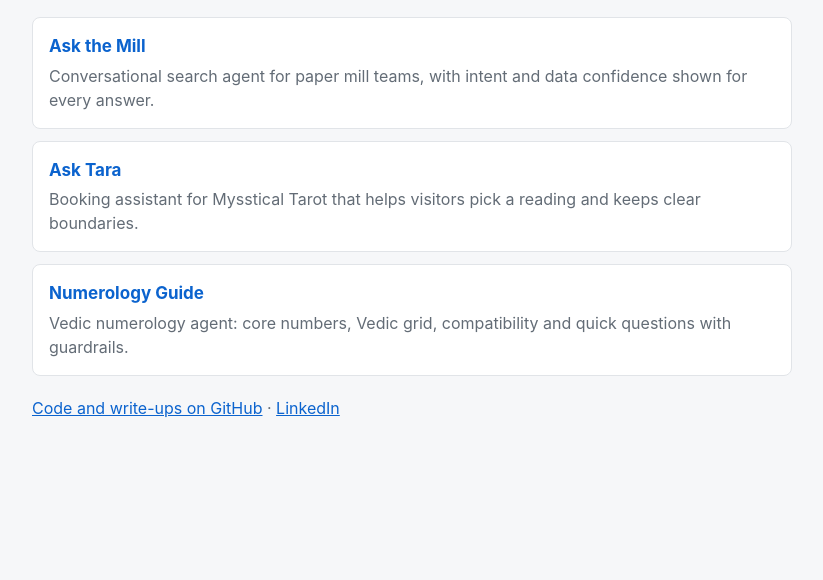
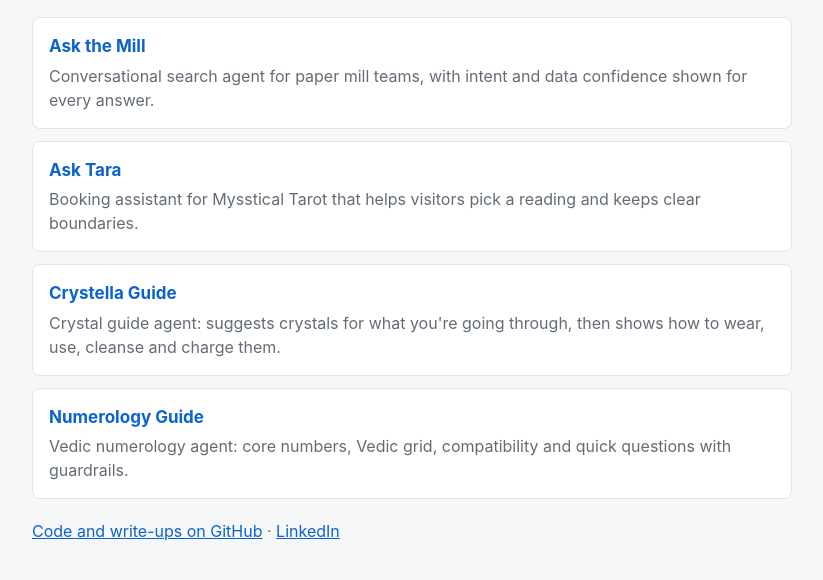
Before and after one commit to sargumchugh1234/ai-pm-portfolio, a plain HTML site: page index.html in a window 1280 px wide. Shown: the part 122-702 px from the top of the page, without its empty margins (228-1051 px from the left). Drawn offline with Linux system fonts and the light colour scheme.

Commit message:
Add Crystella Guide to README and landing page

```diff
--- a/index.html
+++ b/index.html
@@ -28,6 +28,7 @@ a.card h2{margin:0 0 4px;font-size:17px;color:var(--accent)}
 <div class="list">
 <a class="card" href="ask-the-mill/"><h2>Ask the Mill</h2><p>Conversational search agent for paper mill teams, with intent and data confidence shown for every answer.</p></a>
 <a class="card" href="ask-tara/"><h2>Ask Tara</h2><p>Booking assistant for Mysstical Tarot that helps visitors pick a reading and keeps clear boundaries.</p></a>
+<a class="card" href="crystella-guide/"><h2>Crystella Guide</h2><p>Crystal guide agent: suggests crystals for what you're going through, then shows how to wear, use, cleanse and charge them.</p></a>
 <a class="card" href="numerology-guide/"><h2>Numerology Guide</h2><p>Vedic numerology agent: core numbers, Vedic grid, compatibility and quick questions with guardrails.</p></a>
 </div>
 <p class="links"><a href="https://github.com/sargumchugh1234/ai-pm-portfolio">Code and write-ups on GitHub</a> · <a href="https://www.linkedin.com/in/sargam-chugh-aa0023183/">LinkedIn</a></p>
```
Also changed, not shown: 1 other file.
